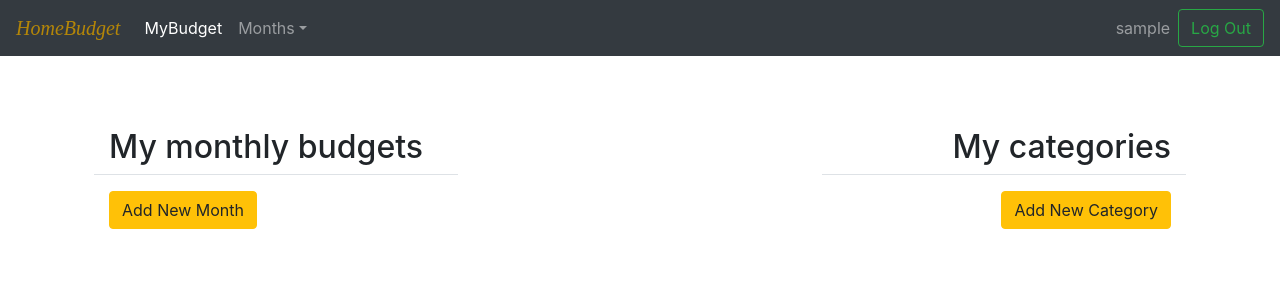
After one commit to jakutyna/HomeBudget, a Django app: page /mybudget/ in a window 1280 px wide. The commit adds this page. Shown: the top 300 px of the page. Run offline with Django 3.2, Linux system fonts and the light colour scheme; the visitor is signed in with stand-in values (Sample User, id 1); data that the repository does not hold is empty; some libraries are stand-ins or nearby versions.

Commit message:
Add MyBudgetView and AddMonthView, update links

```diff
--- a/core/settings.py
+++ b/core/settings.py
@@ -112,8 +112,12 @@ STATICFILES_DIRS = [
     BASE_DIR / 'static',
 ]
 
+STATICFILES_FINDERS = [
+    'django.contrib.staticfiles.finders.FileSystemFinder',
+    'django.contrib.staticfiles.finders.AppDirectoriesFinder',
+]
 
-LOGIN_URL = 'login/'
+LOGIN_URL = 'login'
 
 LOGIN_REDIRECT_URL = 'home'
 
--- a/core/urls.py
+++ b/core/urls.py
@@ -1,7 +1,7 @@
 from django.contrib import admin
-from django.urls import path
+from django.urls import include, path
 
-from main.views import LoginUserView, LogoutUserView, HomeView, RegisterUserView
+from main.views import HomeView, LoginUserView, LogoutUserView, RegisterUserView, UserView
 
 urlpatterns = [
     path('admin/', admin.site.urls),
@@ -9,4 +9,6 @@ urlpatterns = [
     path('login/', LoginUserView.as_view(), name='login'),
     path('logout/', LogoutUserView.as_view(), name='logout'),
     path('register/', RegisterUserView.as_view(), name='register'),
+    path('user/', UserView.as_view(), name='user'),
+    path('mybudget/', include('homebudget_app.urls')),
 ]
--- /dev/null
+++ b/homebudget_app/static/homebudget_app/style.css
@@ -0,0 +1,16 @@
+.left {
+    text-align: left;
+}
+
+.right {
+    text-align: right;
+}
+
+a {
+    display: block;
+}
+
+form {
+    display:inline-block;
+    text-align: left;
+}
--- /dev/null
+++ b/homebudget_app/templates/homebudget_app/mybudget.html
@@ -0,0 +1,36 @@
+{% extends "base.html" %}
+{% load static %}
+{% block title %}MyBudget{% endblock %}
+{% block style %}
+    <link rel="stylesheet" type="text/css" href="{% static 'homebudget_app/style.css' %}">
+{% endblock %}
+
+
+{% block content %}
+    <div class="row">
+        <div class="col-sm left" id="left">
+            <h2>My monthly budgets</h2>
+            {% for month in months %}
+                <a class="nav-link left" href="{% url 'homebudget_app:month' month_slug=month.slug  %}">
+                    {{ month.name }}
+                </a>
+            {% endfor %}
+        </div>
+        <div class="col-sm right" id="right">
+            <h2>My categories</h2>
+            {% for category in categories %}
+                <a class="nav-link" href="">{{ category.name }}</a>
+            {% endfor %}
+        </div>
+    </div>
+    <div class="row ">
+        <div class="col-sm border-top left">
+            <a class="btn btn-warning mt-3" href="{% url 'homebudget_app:add_month' %}">Add New Month</a>
+        </div>
+        <div class="col-4"></div>
+        <div class="col-sm border-top right">
+            <a class="btn btn-warning mt-3" href="">Add New Category</a>
+        </div>
+    </div>
+
+{% endblock %}
--- /dev/null
+++ b/homebudget_app/urls.py
@@ -0,0 +1,10 @@
+from django.urls import path
+
+from .views import AddMonthView, MonthView, MyBudgetView
+
+app_name = 'homebudget_app'
+urlpatterns = [
+    path('', MyBudgetView.as_view(), name='mybudget'),
+    path('add-month/', AddMonthView.as_view(), name='add_month'),
+    path('<slug:month_slug>/', MonthView.as_view(), name='month'),
+]
--- a/homebudget_app/views.py
+++ b/homebudget_app/views.py
@@ -1,3 +1,51 @@
+import calendar, datetime
+
+from django.contrib.auth.mixins import LoginRequiredMixin
 from django.shortcuts import render
+from django.views import View
+from django.views.generic.edit import CreateView
+from django.urls import reverse_lazy
 
-# Create your views here.
+from .forms import AddMonthForm
+from .models import Category, Month
+
+
+class MyBudgetView(LoginRequiredMixin, View):
+    def get(self, request, *args, **kwargs):
+        months = Month.objects.filter(user=request.user).order_by('-month_beginning_date')
+        categories = Category.objects.filter(user=request.user).order_by('name')
+        ctx = {
+            'months': months,
+            'categories': categories,
+        }
+        return render(request, 'homebudget_app/mybudget.html', ctx)
+
+class MonthView(LoginRequiredMixin, View):
+    def get(self, request, *args, **kwargs):
+        return render(request, 'homebudget_app/month.html')
+
+class AddMonthView(LoginRequiredMixin, CreateView):
+    form_class = AddMonthForm
+    template_name = 'homebudget_app/add_month.html'
+
+    @staticmethod
+    def month_first_last_day(year, month):
+        num_of_days = calendar.monthrange(year, month)[1]
+        first_day = datetime.date(year, month, 1)
+        last_day = first_day + datetime.timedelta(days=num_of_days - 1)
+        return first_day, last_day
+
+    def form_valid(self, form):
+        self.object = form.save(commit=False)
+        year = self.object.year
+        month = self.object.month_name
+        first_last_day = self.month_first_last_day(year, month)
+        self.object.month_beginning_date = first_last_day[0]
+        self.object.month_end_date = first_last_day[1]
+        self.object.slug = '{}-{}'.format(self.object.get_month_name_display().lower(), year)
+        self.object.user = self.request.user
+        self.object.save()
+        return super().form_valid(form)
+
+    def get_success_url(self):
+        return reverse_lazy('homebudget_app:month', kwargs={'month_slug': self.object.slug})
--- a/main/templates/main/home.html
+++ b/main/templates/main/home.html
@@ -11,7 +11,7 @@
     </p>
 
     {% if user.is_authenticated %}
-        <a class="btn btn-success my-2 mr-4 my-sm-0" href="">Go to MyBudget</a>
+        <a class="btn btn-success my-2 mr-4 my-sm-0" href="{% url 'homebudget_app:mybudget' %}">Go to MyBudget</a>
     {% else %}
         <div class="row d-flex justify-content-center">
             <div class="btn-toolbar">
--- a/main/templates/main/login.html
+++ b/main/templates/main/login.html
@@ -1,12 +1,11 @@
 {% extends "base.html" %}
-{% block title %}Home{% endblock %}
+{% block title %}Login{% endblock %}
 
 {% block content %}
     <h1>Log In</h1>
     <p class="lead">To your HomeBudget</p>
 
-    <form method="post">
-        {% csrf_token %}
+    <form method="post">{% csrf_token %}
         {% for error in form.non_field_errors %}
             <div class="alert alert-danger ml-5">
                 <strong>{{ error|escape }}</strong>
--- a/templates/base.html
+++ b/templates/base.html
@@ -4,9 +4,9 @@
     <head>
         <meta charset="utf-8">
         <meta name="viewport" content="width=device-width, initial-scale=1, shrink-to-fit=no">
+        <link rel="stylesheet" href="https://stackpath.bootstrapcdn.com/bootstrap/4.5.2/css/bootstrap.min.css" integrity="sha384-JcKb8q3iqJ61gNV9KGb8thSsNjpSL0n8PARn9HuZOnIxN0hoP+VmmDGMN5t9UJ0Z" crossorigin="anonymous">
+        <link href="{% static 'css/style.css' %}" rel="stylesheet">
         {% block style %}
-            <link rel="stylesheet" href="https://stackpath.bootstrapcdn.com/bootstrap/4.5.2/css/bootstrap.min.css" integrity="sha384-JcKb8q3iqJ61gNV9KGb8thSsNjpSL0n8PARn9HuZOnIxN0hoP+VmmDGMN5t9UJ0Z" crossorigin="anonymous">
-            <link href="{% static 'css/style.css' %}" rel="stylesheet">
         {% endblock style %}
         <title>{% block title %}Title{% endblock title %} | HomeBudget</title>
     </head>
@@ -26,7 +26,7 @@
                 {% if user.is_authenticated %}
                     <ul class="navbar-nav mr-auto">
                       <li class="nav-item active">
-                        <a class="nav-link" href="">MyBudget</a>
+                        <a class="nav-link" href="{% url 'homebudget_app:mybudget' %}">MyBudget</a>
                       </li>
                       <li class="nav-item dropdown">
                         <a class="nav-link dropdown-toggle" href="" id="dropdown01" data-toggle="dropdown" aria-haspopup="true" aria-expanded="false">Months</a>
```
Also changed, not shown: homebudget_app/admin.py (+6 -2 lines), homebudget_app/forms.py (added, +8 -0 lines), homebudget_app/models.py (+6 -3 lines), homebudget_app/templates/homebudget_app/add_month.html (added, +13 -0 lines), homebudget_app/templates/homebudget_app/month.html (added, +10 -0 lines), homebudget_app/migrations/0006_auto_20201019_2227.py (added).
